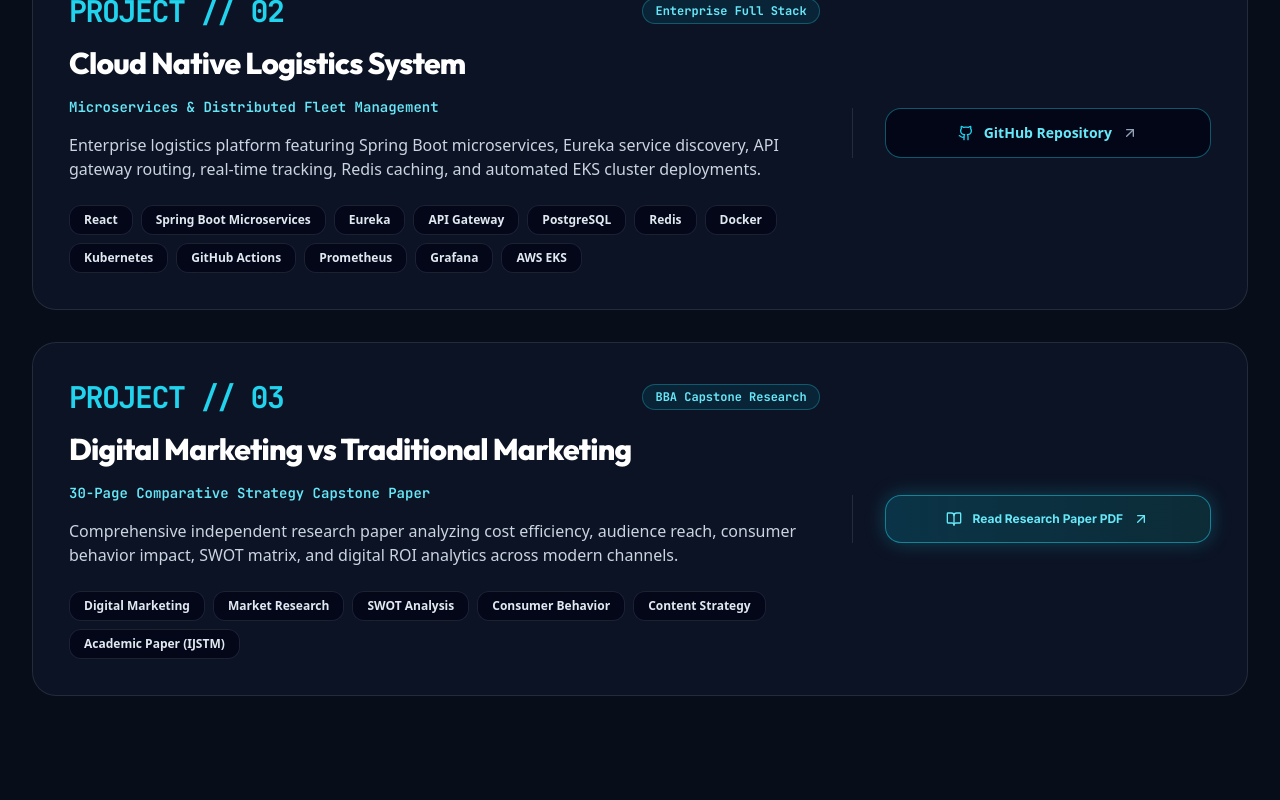
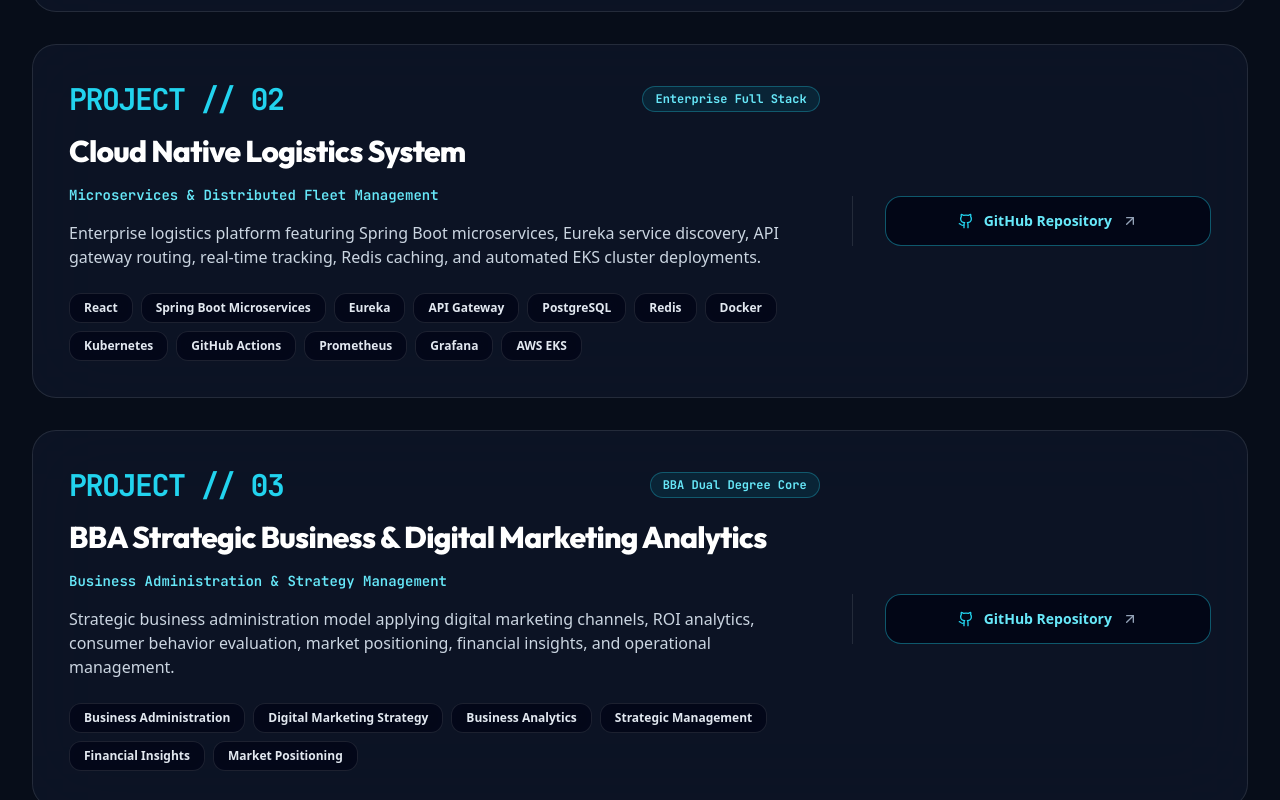
Before and after one commit to BODARITHWIK/rithwik-portfolio, a React (Vite) app: page / in a window 1280 px wide. Shown: the part 6203-7003 px from the top of the page. Built offline with nearby package versions, Linux system fonts and the light colour scheme.

Commit message:
Enhance BBA as core Business Administration degree across Skills, Projects, and Resumes

```diff
--- a/src/components/Projects.jsx
+++ b/src/components/Projects.jsx
@@ -13,7 +13,8 @@ import {
   FileText,
   ArrowUpRight,
   Boxes,
-  Database
+  Database,
+  Briefcase
 } from "lucide-react";
 
 function Projects() {
@@ -89,26 +90,26 @@ function Projects() {
       badge: "Enterprise Full Stack",
     },
     {
-      id: "digital-marketing-research",
+      id: "bba-business-strategy",
       number: "03",
-      title: "Digital Marketing vs Traditional Marketing",
-      subtitle: "30-Page Comparative Strategy Capstone Paper",
-      category: "Academic Research & Strategy",
+      title: "BBA Strategic Business & Digital Marketing Analytics",
+      subtitle: "Business Administration & Strategy Management",
+      category: "Business Administration & Strategy",
       description:
-        "Comprehensive independent research paper analyzing cost efficiency, audience reach, consumer behavior impact, SWOT matrix, and digital ROI analytics across modern channels.",
+        "Strategic business administration model applying digital marketing channels, ROI analytics, consumer behavior evaluation, market positioning, financial insights, and operational management.",
       technologies: [
-        "Digital Marketing",
-        "Market Research",
-        "SWOT Analysis",
-        "Consumer Behavior",
-        "Content Strategy",
-        "Academic Paper (IJSTM)",
+        "Business Administration",
+        "Digital Marketing Strategy",
+        "Business Analytics",
+        "Strategic Management",
+        "Financial Insights",
+        "Market Positioning",
       ],
       githubUrl: null,
       demoUrl: null,
-      isResearch: true,
-      icon: BookOpen,
-      badge: "BBA Capstone Research",
+      isResearch: false,
+      icon: Briefcase,
+      badge: "BBA Dual Degree Core",
     },
   ];
 
--- a/src/components/Resumes.jsx
+++ b/src/components/Resumes.jsx
@@ -120,38 +120,40 @@ function Resumes() {
             <div>
               {/* Header Badge */}
               <div className="flex items-center justify-between mb-5">
-                <span className="rounded-full border border-slate-700 bg-slate-800/80 px-3.5 py-1 text-xs font-bold text-slate-300 font-mono">
-                  02 — BBA RESUME — SECONDARY
+                <span className="rounded-full border border-purple-400/50 bg-purple-500/20 px-3.5 py-1 text-xs font-bold text-purple-300 font-mono">
+                  02 — BBA RESUME — DUAL DEGREE
                 </span>
-                <div className="flex h-11 w-11 items-center justify-center rounded-2xl border border-white/10 bg-slate-950/80 text-slate-400">
+                <div className="flex h-11 w-11 items-center justify-center rounded-2xl border border-purple-400/30 bg-purple-500/15 text-purple-300">
                   <Briefcase className="h-5 w-5" />
                 </div>
               </div>
 
               {/* Title & Subtitle */}
-              <h3 className="text-xl font-extrabold tracking-tight text-white group-hover:text-cyan-300 transition-colors font-outfit">
+              <h3 className="text-xl font-extrabold tracking-tight text-white group-hover:text-purple-300 transition-colors font-outfit">
                 BBA Business Resume
               </h3>
-              <p className="text-xs font-bold text-slate-400 mt-1 font-mono">
+              <p className="text-xs font-bold text-purple-300 mt-1 font-mono">
                 Bachelor of Business Administration (Dual Degree)
               </p>
 
               {/* Description */}
               <p className="mt-4 text-sm leading-relaxed text-slate-300">
-                Secondary business resume detailing digital marketing strategies, market research capstone, consumer behavior analysis, and project management.
+                Professional business administration resume highlighting strategic management, digital marketing campaigns, business analytics, financial decision-making, and organizational leadership.
               </p>
 
               {/* Pills */}
               <div className="mt-6 flex flex-wrap gap-2">
                 {[
-                  "BBA Dual Degree (CGPA: 8.68)",
-                  "Digital Marketing Research",
-                  "Content Strategy",
-                  "SWOT & ROI Analysis",
+                  "BBA Degree (CGPA: 8.68)",
+                  "Business Administration",
+                  "Digital Marketing Strategy",
+                  "Business Analytics",
+                  "Strategic Leadership",
+                  "Financial Insights",
                 ].map((pill) => (
                   <span
                     key={pill}
-                    className="rounded-xl border border-white/10 bg-slate-950/70 px-3 py-1 text-xs font-medium text-slate-300"
+                    className="rounded-xl border border-purple-400/30 bg-slate-950/70 px-3 py-1 text-xs font-semibold text-purple-200"
                   >
                     {pill}
                   </span>
--- a/src/components/Skills.jsx
+++ b/src/components/Skills.jsx
@@ -81,16 +81,18 @@ function Skills() {
     },
     {
       id: "bba",
-      title: "BBA & Business",
+      title: "BBA & Business Administration",
       icon: Briefcase,
       color: "border-pink-400/40 text-pink-300 bg-pink-500/10 shadow-[0_0_12px_rgba(236,72,153,0.2)]",
       skills: [
-        "Digital Marketing",
+        "Business Administration",
+        "Digital Marketing Strategy",
+        "Business Analytics",
+        "Financial Management",
+        "Strategic Leadership",
         "Market Research",
-        "SWOT Analysis",
         "Consumer Behavior",
-        "Content Strategy",
-        "Business Analytics",
+        "Operations & Planning",
       ],
     },
   ];
```
